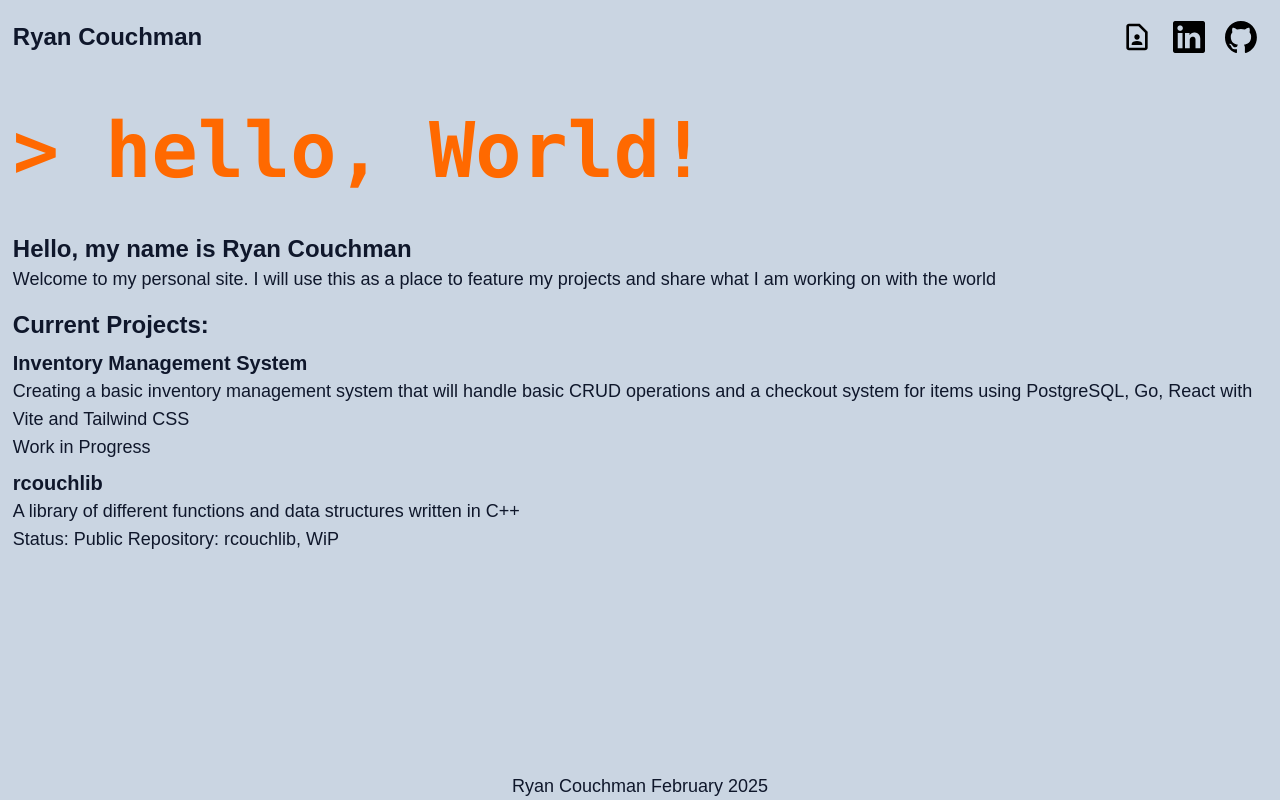
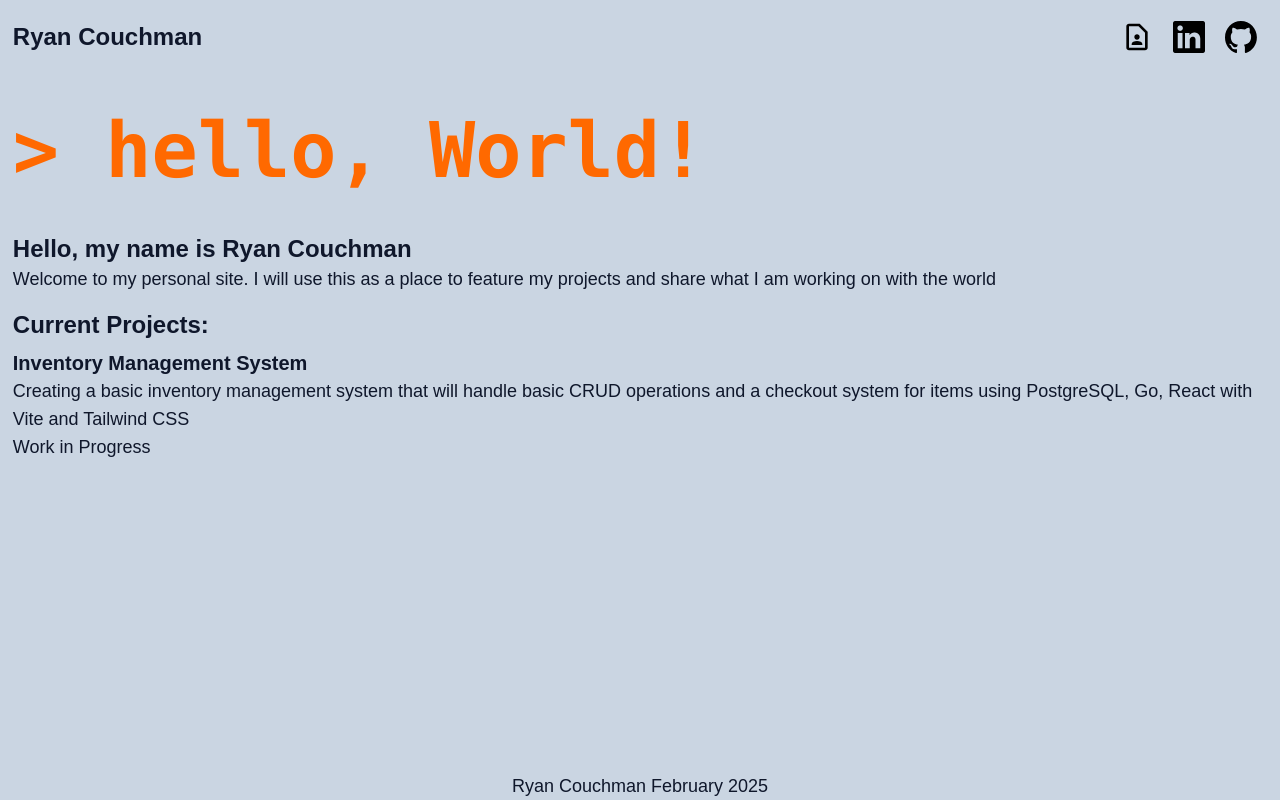
Before and after one commit to CouchCouch/couchcouch.github.io, a Vue app: page / in a window 1280 px wide. Built offline with nearby package versions, Linux system fonts and the light colour scheme.

Commit message:
Added a page not found page

```diff
--- a/src/assets/main.css
+++ b/src/assets/main.css
@@ -2,8 +2,7 @@
 
 body {
     @apply m-[1vw];
-    @apply bg-slate-300;
-    @apply dark:bg-slate-900;
+    @apply bg-slate-300 dark:bg-slate-900;
     @apply grid;
     @apply grid-rows-[auto,1fr,auto];
     @apply font-["Arial"];
--- a/src/router/index.js
+++ b/src/router/index.js
@@ -17,6 +17,10 @@ const router = createRouter({
             // which is lazy-loaded when the route is visited.
             component: () => import('../views/ResumeView.vue'),
         },
+        {
+            path: '/:catchAll(.*)*',
+            component: () => import('../views/NotFound.vue')
+        }
     ],
 })
 
--- a/src/views/HomeView.vue
+++ b/src/views/HomeView.vue
@@ -1,9 +1,10 @@
 <template>
     <div class="flex">
-        <h1
-            class="mr-0 my-[2%] border-r-4 text-[6vw] font-bold text-orange-500 font-mono border-orange-500 animate-blink-caret"
-        >>&nbsp;{{typeValue}}</h1>
+        <h1 class="mr-0 my-[2%] border-r-4 text-[6vw] font-bold text-orange-500 font-mono border-orange-500 animate-blink-caret">
+            >&nbsp;{{typeValue}}
+        </h1>
     </div>
+    <div>
         <h3>Hello, my name is Ryan Couchman</h3>
         <p>Welcome to my personal site. I will use this as a place to feature my projects and share what I am working on with the world</p>
         <div class="mt-4">
@@ -11,12 +12,7 @@
             <h4>Inventory Management System</h4>
             <p>Creating a basic inventory management system that will handle basic CRUD operations and a checkout system for items using PostgreSQL, Go, React with Vite and Tailwind CSS</p>
             <p>Work in Progress</p>
-        <!-- h4>Least Turns Path finding</h4>
-<p>I am currently working on a program to find a route between to locations with the least turns, to do this I will parse an OpenStreetMap file into C++ and then apply a modified A* search algorithm where turns are negatively weighted in the heuristic</p>
-<p>Status: No public repository, WiP</p  -->
-        <h4>rcouchlib</h4>
-        <p>A library of different functions and data structures written in C++</p>
-        <p>Status: Public Repository: <a href=https://github.com/CouchCouch/rcouchlib>rcouchlib</a>, WiP</p>
+        </div>
     </div>
 </template>
 
--- /dev/null
+++ b/src/views/NotFound.vue
@@ -0,0 +1,6 @@
+<template>
+    <h1 class="text-3xl md:text-4xl font-bold text-center text-orange-500">Page Not Found</h1>
+    <div class="text-center">
+        <RouterLink to="/"><button class="text-lg md:text-xl font-bold text-center p-2 m-4 outline outline-orange-500 rounded-xl">Go Home</button></RouterLink>
+    </div>
+</template>
--- a/src/views/ResumeView.vue
+++ b/src/views/ResumeView.vue
@@ -1,7 +1,3 @@
-<script setup>
-import Heading from '../components/Heading.vue'
-</script>
-
 <template>
     <h2>Resume</h2>
     <dl>
```
Also changed, not shown: 2 other files (tests, documents, lock files or other folders). Lines whose indentation alone changed are shown as unchanged.
